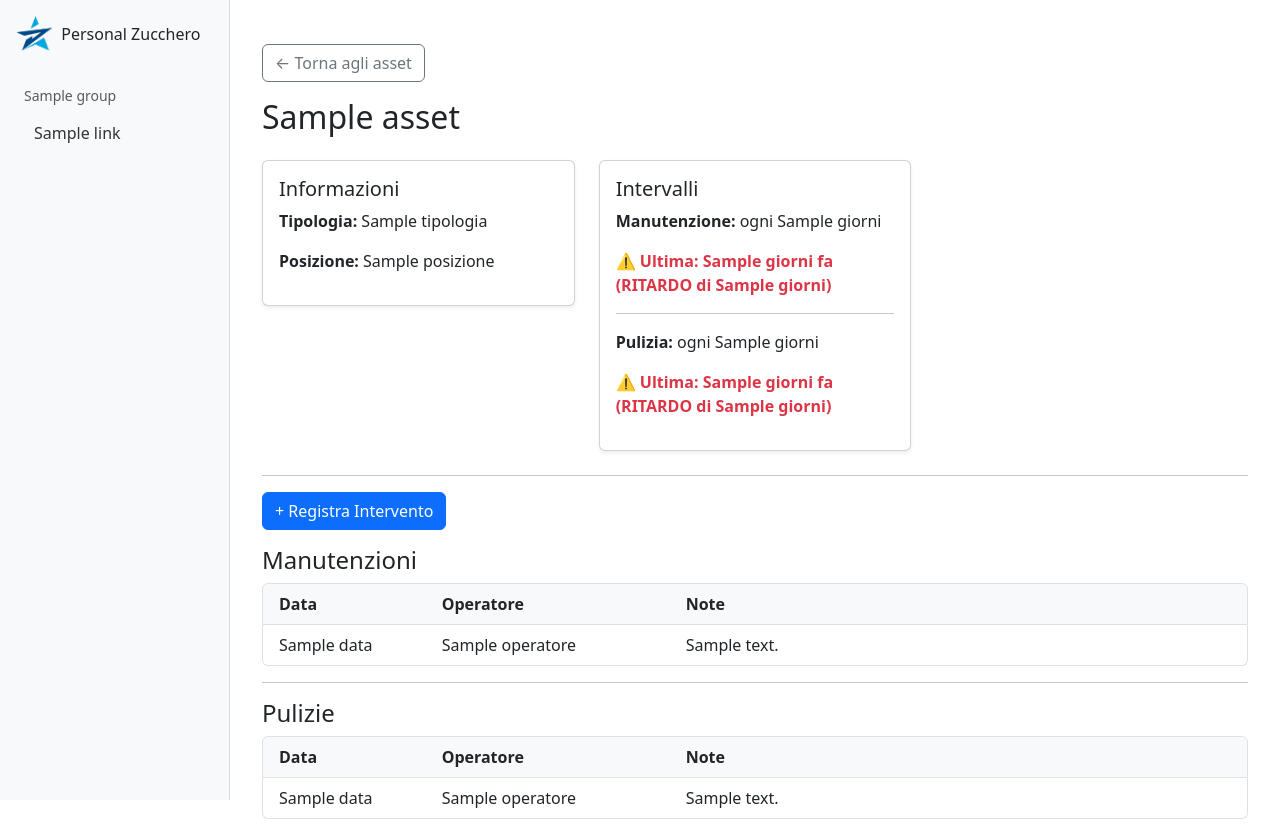
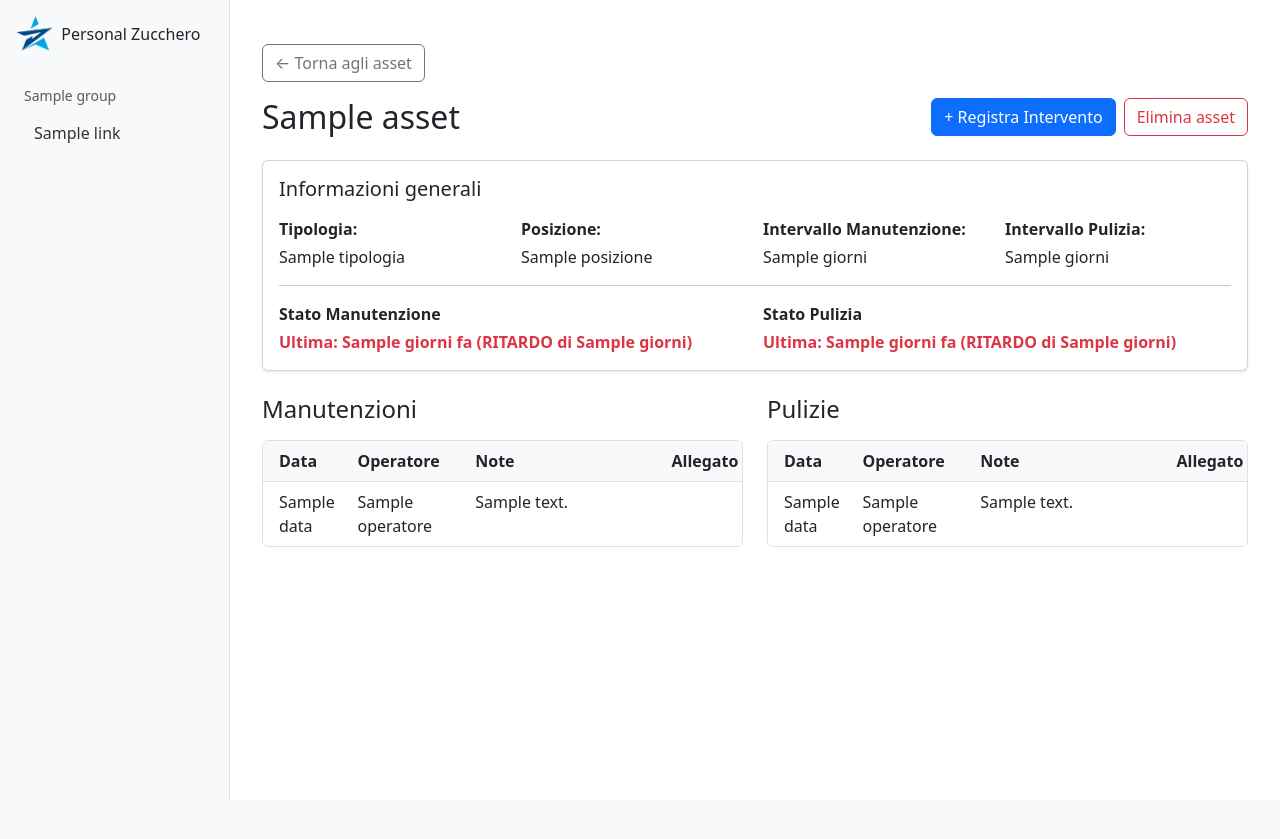
Before and after one commit to Nicolas-Personal-Zucchero/PZ-Web-Dashboard, a Python web app: template app/templates/amministrazione/asset_dettaglio.html in a window 1280 px wide. After the commit the page ends 800 px from the top, so only its background shows below. Run offline with Jinja, Linux system fonts and the light colour scheme; the template is opened without the code that fills it: most values are stand-ins (such as "Sample title", 1, 10 or a date in 2020).

Commit message:
feat(asset): restyling of the detail page

```diff
--- a/app/templates/amministrazione/asset_dettaglio.html
+++ b/app/templates/amministrazione/asset_dettaglio.html
@@ -6,76 +6,89 @@
 
     <a href="/amministrazione/asset" class="btn btn-outline-secondary mb-3">← Torna agli asset</a>
 
-    <h2 class="mb-4">{{ asset.nome }}</h2>
+    <div class="d-flex justify-content-between align-items-center flex-wrap gap-2 mb-4">
+        <h2 class="mb-0">{{ asset.nome }}</h2>
+        <div class="d-flex gap-2">
+            <button class="btn btn-primary" data-bs-toggle="modal" data-bs-target="#modalIntervento">
+                + Registra Intervento
+            </button>
+            <form method="POST" action="/amministrazione/asset/elimina"
+                onsubmit="return confirm('Sei sicuro di voler eliminare questo asset?');" class="mb-0">
+                <input type="hidden" name="asset_id" value="{{ asset.id }}">
+                <button type="submit" class="btn btn-outline-danger">Elimina asset</button>
+            </form>
+        </div>
+    </div>
 
-    <div class="row mb-4">
-        <div class="col-md-4">
-            <div class="card shadow-sm">
+    <div class="card shadow-sm mb-4">
         <div class="card-body">
-                    <h5 class="card-title">Informazioni</h5>
-                    <p><strong>Tipologia:</strong> {{ asset.tipologia }}</p>
-                    <p><strong>Posizione:</strong> {{ asset.posizione }}</p>
+            <h5 class="card-title mb-3">Informazioni generali</h5>
+            <div class="row g-3">
+                <div class="col-md-3">
+                    <p class="mb-1"><strong>Tipologia:</strong></p>
+                    <p class="mb-0">{{ asset.tipologia }}</p>
+                </div>
+                <div class="col-md-3">
+                    <p class="mb-1"><strong>Posizione:</strong></p>
+                    <p class="mb-0">{{ asset.posizione }}</p>
+                </div>
+                <div class="col-md-3">
+                    <p class="mb-1"><strong>Intervallo Manutenzione:</strong></p>
+                    <p class="mb-0">{{ asset.intervallo_manutenzione }} giorni</p>
+                </div>
+                <div class="col-md-3">
+                    <p class="mb-1"><strong>Intervallo Pulizia:</strong></p>
+                    <p class="mb-0">{{ asset.intervallo_pulizia }} giorni</p>
+                </div>
+            </div>
+
+            <hr>
+
+            <div class="row g-3">
+                <div class="col-md-6">
+                    <p class="mb-1"><strong>Stato Manutenzione</strong></p>
+                    {% if giorni_dalla_manutenzione is not none %}
+                    {% if giorni_ritardo_manutenzione %}
+                    <p class="text-danger fw-semibold mb-0">
+                        Ultima: {{ giorni_dalla_manutenzione }} giorni fa (RITARDO di {{ giorni_ritardo_manutenzione }} giorni)
+                    </p>
+                    {% else %}
+                    <p class="text-muted small mb-0">Ultima: {{ giorni_dalla_manutenzione }} giorni fa</p>
+                    {% endif %}
+                    {% else %}
+                    <p class="text-muted small mb-0">Nessuna manutenzione registrata</p>
+                    {% endif %}
+                </div>
+                <div class="col-md-6">
+                    <p class="mb-1"><strong>Stato Pulizia</strong></p>
+                    {% if giorni_dalla_pulizia is not none %}
+                    {% if giorni_ritardo_pulizia %}
+                    <p class="text-danger fw-semibold mb-0">
+                        Ultima: {{ giorni_dalla_pulizia }} giorni fa (RITARDO di {{ giorni_ritardo_pulizia }} giorni)
+                    </p>
+                    {% else %}
+                    <p class="text-muted small mb-0">Ultima: {{ giorni_dalla_pulizia }} giorni fa</p>
+                    {% endif %}
+                    {% else %}
+                    <p class="text-muted small mb-0">Nessuna pulizia registrata</p>
+                    {% endif %}
+                </div>
             </div>
         </div>
     </div>
 
-        <div class="col-md-4">
-            <div class="card shadow-sm">
-                <div class="card-body">
-                    <h5 class="card-title">Intervalli</h5>
-
-                    <!-- MANUTENZIONE -->
-                    <p><strong>Manutenzione:</strong> ogni {{ asset.intervallo_manutenzione }} giorni</p>
-                    {% if giorni_dalla_manutenzione is not none %}
-                    {% if giorni_ritardo_manutenzione %}
-                    <p class="text-danger fw-semibold">
-                        ⚠️ Ultima: {{ giorni_dalla_manutenzione }} giorni fa
-                        (RITARDO di {{ giorni_ritardo_manutenzione }} giorni)
-                    </p>
-                    {% else %}
-                    <p class="text-muted small">Ultima: {{ giorni_dalla_manutenzione }} giorni fa</p>
-                    {% endif %}
-                    {% else %}
-                    <p class="text-muted small">Nessuna manutenzione registrata</p>
-                    {% endif %}
-
-                    <hr>
-
-                    <!-- PULIZIA -->
-                    <p><strong>Pulizia:</strong> ogni {{ asset.intervallo_pulizia }} giorni</p>
-                    {% if giorni_dalla_pulizia is not none %}
-                    {% if giorni_ritardo_pulizia %}
-                    <p class="text-danger fw-semibold">
-                        ⚠️ Ultima: {{ giorni_dalla_pulizia }} giorni fa
-                        (RITARDO di {{ giorni_ritardo_pulizia }} giorni)
-                    </p>
-                    {% else %}
-                    <p class="text-muted small">Ultima: {{ giorni_dalla_pulizia }} giorni fa</p>
-                    {% endif %}
-                    {% else %}
-                    <p class="text-muted small">Nessuna pulizia registrata</p>
-                    {% endif %}
-                </div>
-            </div>
-        </div>
-
-    </div>
-
-    <hr>
-    <button class="btn btn-primary mb-3" data-bs-toggle="modal" data-bs-target="#modalIntervento">
-        + Registra Intervento
-    </button>
-
-
-    <h4>Manutenzioni</h4>
+    <div class="row g-4">
+        <div class="col-lg-6">
+            <h4 class="mb-3">Manutenzioni</h4>
             {% if manutenzioni %}
-    <div style="max-height: 500px; overflow-y: auto;">
-        <ul class="list-group styled-table" id="listaLotti">
-            <li class="list-group-item static-header">
-                <div class="row">
+            <div style="max-height: 500px; overflow-y: auto;" class="border rounded">
+                <ul class="list-group list-group-flush styled-table" id="listaLotti">
+                    <li class="list-group-item static-header sticky-top bg-light">
+                        <div class="row fw-bold">
                             <div class="col-md-2">Data</div>
                             <div class="col-md-3">Operatore</div>
-                    <div class="col-md-7">Note</div>
+                            <div class="col-md-5">Note</div>
+                            <div class="col-md-2">Allegato</div>
                         </div>
                     </li>
 
@@ -84,7 +97,8 @@
                         <div class="row">
                             <div class="col-md-2">{{ m.data }}</div>
                             <div class="col-md-3">{{ m.operatore }}</div>
-                    <div class="col-md-7">{{ m.note }}</div>
+                            <div class="col-md-5">{{ m.note }}</div>
+                            <div class="col-md-2"></div>
                         </div>
                     </li>
                     {% endfor %}
@@ -93,18 +107,19 @@
             {% else %}
             <p class="text-muted">Nessuna manutenzione registrata.</p>
             {% endif %}
+        </div>
 
-    <hr>
-
-    <h4>Pulizie</h4>
+        <div class="col-lg-6">
+            <h4 class="mb-3">Pulizie</h4>
             {% if pulizie %}
-    <div style="max-height: 300px; overflow-y: auto;">
-        <ul class="list-group">
-            <li class="list-group-item bg-light fw-bold static-header">
-                <div class="row">
+            <div style="max-height: 500px; overflow-y: auto;" class="border rounded">
+                <ul class="list-group list-group-flush styled-table">
+                    <li class="list-group-item static-header sticky-top bg-light">
+                        <div class="row fw-bold">
                             <div class="col-md-2">Data</div>
                             <div class="col-md-3">Operatore</div>
-                    <div class="col-md-7">Note</div>
+                            <div class="col-md-5">Note</div>
+                            <div class="col-md-2">Allegato</div>
                         </div>
                     </li>
                     {% for p in pulizie %}
@@ -112,7 +127,8 @@
                         <div class="row">
                             <div class="col-md-2">{{ p.data }}</div>
                             <div class="col-md-3">{{ p.operatore }}</div>
-                    <div class="col-md-7">{{ p.note }}</div>
+                            <div class="col-md-5">{{ p.note }}</div>
+                            <div class="col-md-2"></div>
                         </div>
                     </li>
                     {% endfor %}
@@ -121,6 +137,8 @@
             {% else %}
             <p class="text-muted">Nessuna pulizia registrata</p>
             {% endif %}
+        </div>
+    </div>
 
 
 </div>
@@ -142,6 +160,7 @@
                         <select class="form-select" name="tipo" required>
                             <option value="manutenzione">Manutenzione</option>
                             <option value="pulizia">Pulizia</option>
+                            <option value="analisi">Analisi</option>
                         </select>
                     </div>
 
```
Lines whose indentation alone changed are shown as unchanged.
